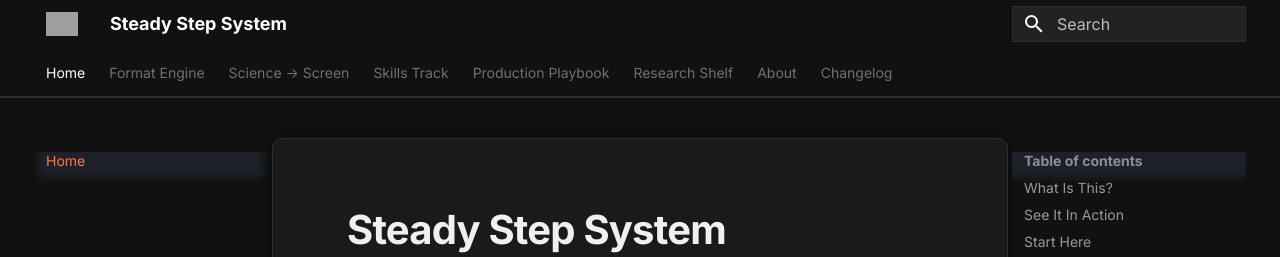
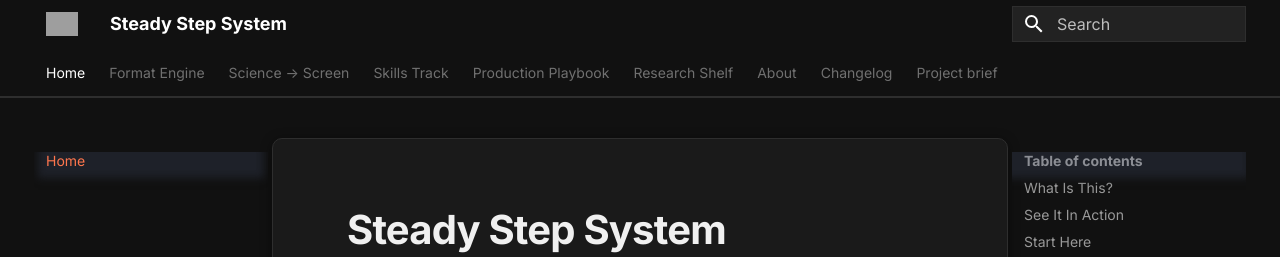
Before and after one commit to Tadmori1/steady-step-system, an MkDocs documentation site: the page built from docs/index.md, in a window 1280 px wide and 900 px high. Shown: the top 257 px of the window. Built offline with MkDocs 1.6.1 and Material for MkDocs 9.7.7, drawn with Linux system fonts in a browser that asks for light colours; grey boxes are pictures that could not be loaded.

Commit message:
Update mkdocs.yml

```diff
--- a/mkdocs.yml
+++ b/mkdocs.yml
@@ -112,3 +112,4 @@ nav:
     - Contact: about/contact.md
     - Community Guidelines: about/community-guidelines.md
   - Changelog: changelog.md
+  - Project brief: PROJECT_BRIEF.md
```
